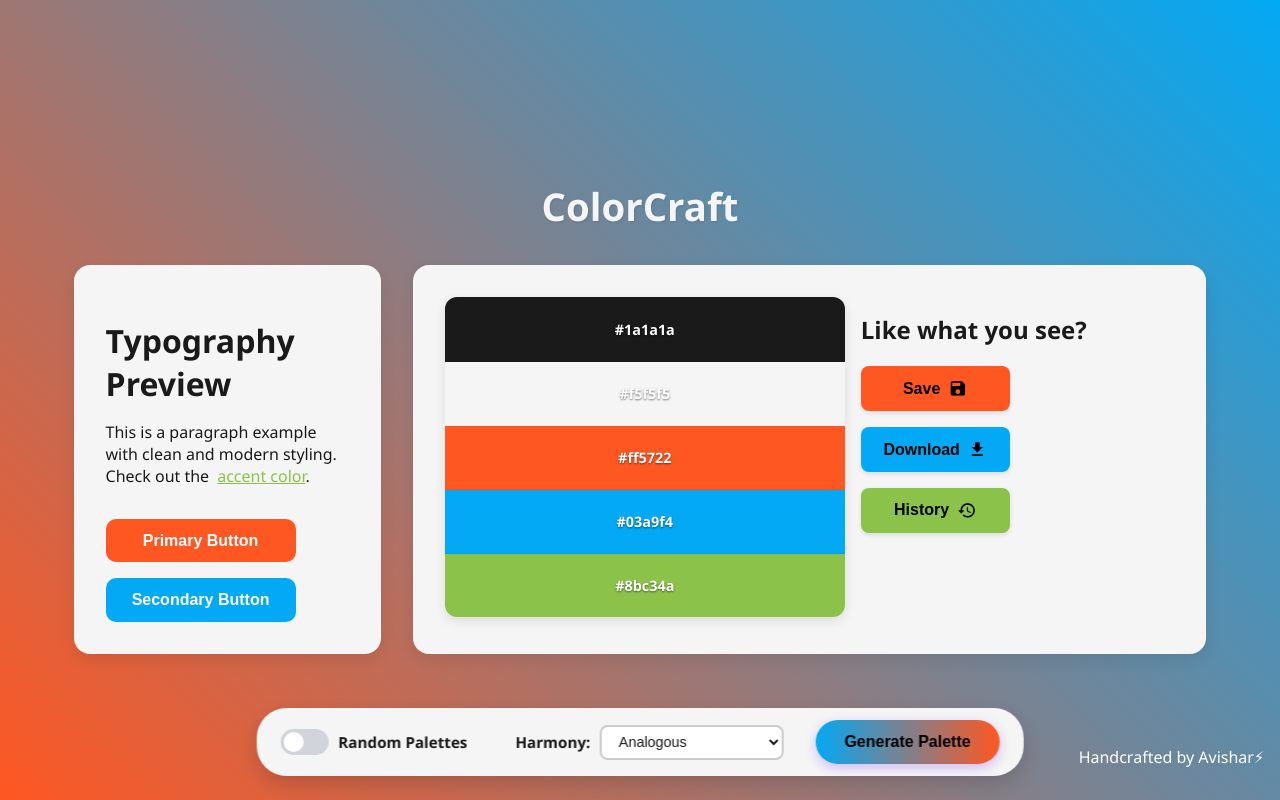
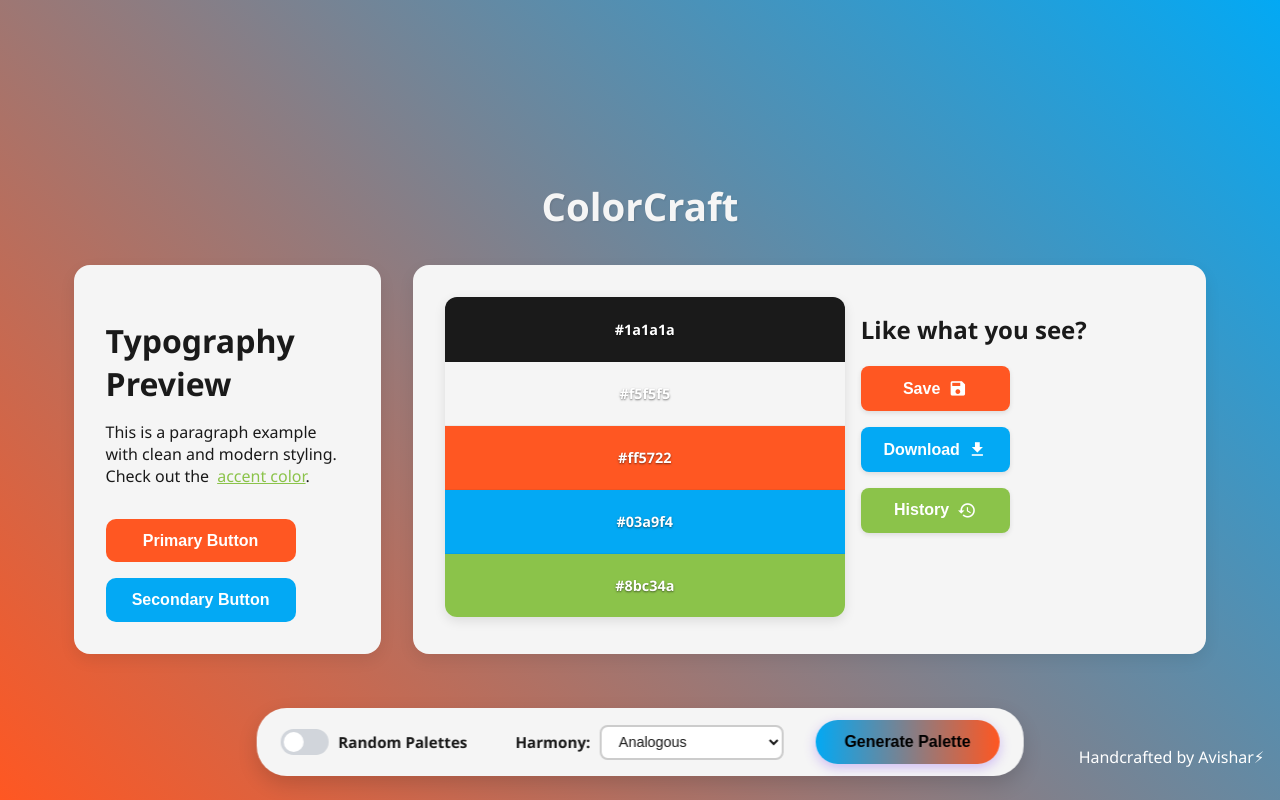
Before and after one commit to AvisharSharan/ColorCraft, a React (Vite) app: page / in a window 1280 px wide. Built offline with nearby package versions, Linux system fonts and the light colour scheme.

Commit message:
Remove unused text color determination function from FeaturesSection component

```diff
--- a/src/components/FeaturesSection.jsx
+++ b/src/components/FeaturesSection.jsx
@@ -2,11 +2,6 @@ import React from "react";
 import chroma from "chroma-js"
 
 const FeaturesSection = ({ onExportClick, onDownloadClick, onHistoryClick, palette, hasHistory }) => {
-  // Helper function to determine optimal text color for any background
-  const getTextColor = (backgroundColor) => {
-    // Use a higher contrast threshold (4.5) for better accessibility (WCAG AA standard)
-    return chroma.contrast(backgroundColor, '#ffffff') >= 4.5 ? '#ffffff' : '#000000';
-  };
 
   return (
     <div className="features-container" style={{ width: "50%", padding: "1rem" }}>
@@ -15,14 +10,12 @@ const FeaturesSection = ({ onExportClick, onDownloadClick, onHistoryClick, palet
       <button
         className="export-btn"
         onClick={onExportClick}
-        style={{color: getTextColor(palette.primary) }}
       >Save
         <span className="material-icons">save</span>
       </button>
       <button
         className="download-btn"
         onClick={onDownloadClick}
-        style={{color: getTextColor(palette.secondary) }}
       >Download
         <span className="material-icons">download</span>
       </button>
@@ -30,7 +23,6 @@ const FeaturesSection = ({ onExportClick, onDownloadClick, onHistoryClick, palet
         className="history-btn"
         onClick={onHistoryClick}
         style={{
-          color: getTextColor(palette.accent),
           backgroundColor: palette.accent
         }}
         disabled={!hasHistory}
```
